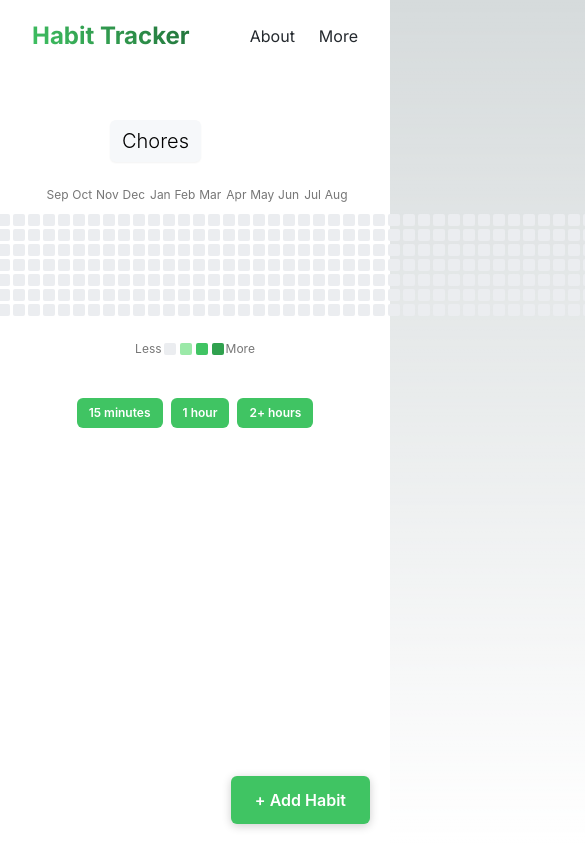
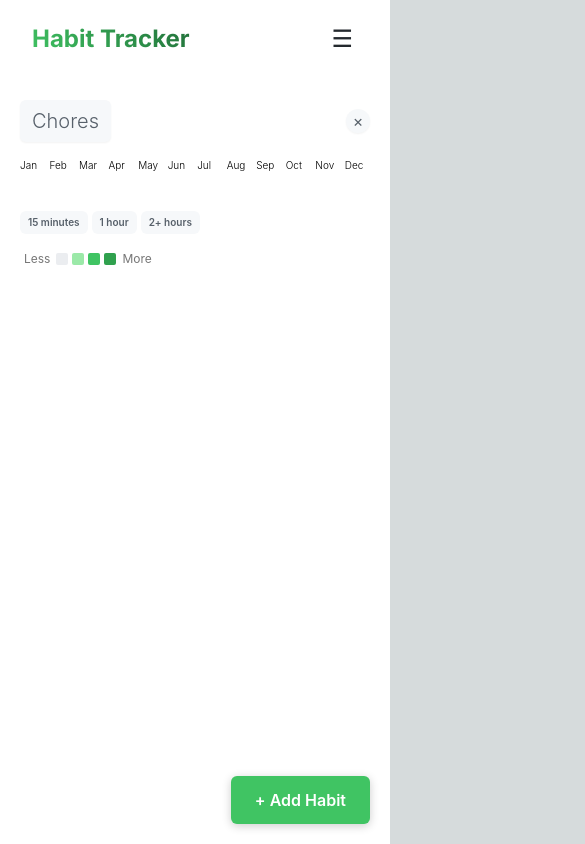
Before and after one commit to leonbubova/github-style-habit-tracker, a Next.js app: page / in a window 390 px wide. Shown: the top 844 px of the page, 585 px wide, since content can reach past the window. Built offline with nearby package versions, Linux system fonts and the light colour scheme.

Commit message:
fix visual for mobile, add burger menu, fix days in a month

```diff
--- /dev/null
+++ b/src/app/components/BurgerMenu.tsx
@@ -0,0 +1,87 @@
+import React, { useState, useEffect, useRef } from 'react';
+
+interface BurgerMenuProps {
+  links: { href: string; text: string }[];
+}
+
+const BurgerMenu: React.FC<BurgerMenuProps> = ({ links }) => {
+  const [isOpen, setIsOpen] = useState(false);
+  const menuRef = useRef<HTMLDivElement>(null);
+
+  const toggleMenu = () => setIsOpen(!isOpen);
+
+  useEffect(() => {
+    const handleClickOutside = (event: MouseEvent) => {
+      if (menuRef.current && !menuRef.current.contains(event.target as Node)) {
+        setIsOpen(false);
+      }
+    };
+
+    document.addEventListener('mousedown', handleClickOutside);
+    return () => {
+      document.removeEventListener('mousedown', handleClickOutside);
+    };
+  }, []);
+
+  return (
+    <div className="burger-menu" ref={menuRef}>
+      <button className="burger-button" onClick={toggleMenu}>
+        ☰
+      </button>
+      {isOpen && (
+        <div className="menu-items">
+          {links.map((link, index) => (
+            <a key={index} href={link.href} onClick={toggleMenu}>
+              {link.text}
+            </a>
+          ))}
+        </div>
+      )}
+
+      <style jsx>{`
+        .burger-menu {
+          display: none;
+        }
+        .burger-button {
+          background: none;
+          border: none;
+          font-size: 24px;
+          cursor: pointer;
+          color: #24292e;
+          padding: 5px;
+        }
+        .menu-items {
+          position: absolute;
+          top: 100%;
+          right: 0;
+          background-color: #ffffff;
+          border: 1px solid #e1e4e8;
+          border-radius: 6px;
+          box-shadow: 0 8px 24px rgba(149,157,165,0.2);
+          padding: 8px 0;
+          min-width: 160px;
+        }
+        .menu-items a {
+          display: block;
+          padding: 8px 16px;
+          color: #24292e;
+          text-decoration: none;
+          transition: background-color 0.2s ease;
+          font-size: 14px;
+        }
+        .menu-items a:hover {
+          background-color: #f6f8fa;
+          color: #40c463;
+        }
+
+        @media (max-width: 768px) {
+          .burger-menu {
+            display: block;
+          }
+        }
+      `}</style>
+    </div>
+  );
+};
+
+export default BurgerMenu;
--- a/src/app/components/ContributionButtons.tsx
+++ b/src/app/components/ContributionButtons.tsx
@@ -1,10 +1,12 @@
-import React from 'react';
+import React from "react";
 
 interface ContributionButtonsProps {
   onContribute: (duration: string) => void;
 }
 
-const ContributionButtons: React.FC<ContributionButtonsProps> = ({ onContribute }) => {
+const ContributionButtons: React.FC<ContributionButtonsProps> = ({
+  onContribute,
+}) => {
   return (
     <div className="button-container">
       <button className="graph-button" onClick={() => onContribute("15")}>
@@ -20,9 +22,7 @@ const ContributionButtons: React.FC<ContributionButtonsProps> = ({ onContribute
       <style jsx>{`
         .button-container {
           display: flex;
-          justify-content: center;
           gap: 8px;
-          margin-top: 40px;
         }
 
         .graph-button {
@@ -32,23 +32,35 @@ const ContributionButtons: React.FC<ContributionButtonsProps> = ({ onContribute
           border: none;
           border-radius: 6px;
           cursor: pointer;
-          transition: background-color 0.2s ease;
-          background-color: #40c463;
-          color: #ffffff;
-          font-family: -apple-system, BlinkMacSystemFont, "Segoe UI",
-            Helvetica, Arial, sans-serif;
+          transition: background-color 0.2s ease, color 0.2s ease;
+          background-color: #f6f8fa;
+          color: #57606a;
+          font-family: -apple-system, BlinkMacSystemFont, "Segoe UI", Helvetica,
+            Arial, sans-serif;
         }
 
         .graph-button:hover {
-          background-color: #2ea44f;
+          background-color: #40c463;
+          color: #ffffff;
         }
 
         .graph-button:active {
-          background-color: #22863a;
+          background-color: #2ea44f;
         }
 
         .graph-button:focus {
           outline: none;
+        }
+
+        @media (max-width: 768px) {
+          .button-container {
+            gap: 4px;
+          }
+
+          .graph-button {
+            padding: 4px 8px;
+            font-size: 10px;
+          }
         }
       `}</style>
     </div>
--- a/src/app/components/HabitTrackerList.tsx
+++ b/src/app/components/HabitTrackerList.tsx
@@ -100,12 +100,6 @@ const HabitTrackerList: React.FC = () => {
     <div className="habit-tracker-list">
       {trackers.map((tracker) => (
         <div key={tracker.id} className="tracker-container">
-          <button
-            className="delete-tracker-button"
-            onClick={() => deleteTracker(tracker.id)}
-          >
-            ×
-          </button>
           <ContributionGraph
             contributions={tracker.contributions}
             onAddContribution={(duration) =>
@@ -115,6 +109,7 @@ const HabitTrackerList: React.FC = () => {
             onTitleChange={(newTitle) =>
               updateTrackerTitle(tracker.id, newTitle)
             }
+            onDelete={() => deleteTracker(tracker.id)}
           />
         </div>
       ))}
@@ -127,37 +122,17 @@ const HabitTrackerList: React.FC = () => {
           display: flex;
           flex-direction: column;
           align-items: center;
-          gap: 60px;
+          gap: 80px;
           padding: 20px;
+        }
+        @media (max-width: 768px) {
+          .habit-tracker-list {
+            gap: 48px;
+          }
         }
         .tracker-container {
           position: relative;
           width: 100%;
-        }
-        .delete-tracker-button {
-          position: absolute;
-          top: 24px;
-          right: 465px;
-          width: 24px;
-          height: 24px;
-          border-radius: 50%;
-          background-color: #f6f8fa;
-          color: #57606a;
-          border: none;
-          font-size: 16px;
-          line-height: 1;
-          cursor: pointer;
-          display: flex;
-          justify-content: center;
-          align-items: center;
-          transition: all 0.2s ease;
-          z-index: 10;
-          box-shadow: 0 1px 2px rgba(0, 0, 0, 0.05);
-        }
-        .delete-tracker-button:hover {
-          background-color: #f3f4f6;
-          transform: translateY(-1px);
-          box-shadow: 0 2px 4px rgba(0, 0, 0, 0.1);
         }
         .add-tracker-button {
           position: fixed;
--- a/src/app/components/Legend.tsx
+++ b/src/app/components/Legend.tsx
@@ -21,8 +21,6 @@ const Legend: React.FC<LegendProps> = ({ getColor }) => {
         .legend {
           display: flex;
           align-items: center;
-          justify-content: flex-end;
-          margin-top: 24px;
           font-size: 12px;
           color: #767676;
         }
@@ -32,6 +30,9 @@ const Legend: React.FC<LegendProps> = ({ getColor }) => {
           margin: 0 2px;
           border-radius: 2px;
         }
+        .legend-label {
+          margin: 0 4px;
+        }
       `}</style>
     </div>
   );
--- /dev/null
+++ b/src/app/components/MonthGrid.tsx
@@ -0,0 +1,89 @@
+import React from "react";
+
+interface Day {
+  date: string;
+  duration: string;
+}
+
+interface MonthGridProps {
+  month: string;
+  days: Day[];
+  getColor: (duration: string) => string;
+}
+
+const MonthGrid: React.FC<MonthGridProps> = ({ month, days, getColor }) => {
+  const firstDate = new Date(days[0].date);
+  const firstDayOfMonth = firstDate.getDay();
+  const lastDate = new Date(days[days.length - 1].date);
+  const lastDayOfMonth = lastDate.getDay();
+  const weeksInMonth = Math.ceil((days.length + firstDayOfMonth) / 7);
+
+  return (
+    <div className="month-grid">
+      <h3 className="month-label">{month}</h3>
+      <div className="grid">
+        {Array.from({ length: weeksInMonth }).map((_, weekIndex) => (
+          <div key={weekIndex} className="week">
+            {Array.from({ length: 7 }).map((_, dayIndex) => {
+              const dayNumber = weekIndex * 7 + dayIndex - firstDayOfMonth;
+              const isValidDay = dayNumber >= 0 && dayNumber < days.length;
+              const day = isValidDay ? days[dayNumber] : null;
+              const isLastWeek = weekIndex === weeksInMonth - 1;
+              const shouldRender =
+                !isLastWeek || (isLastWeek && dayIndex <= lastDayOfMonth);
+
+              return shouldRender ? (
+                <div
+                  key={dayIndex}
+                  className={`day ${day ? "filled" : "empty"}`}
+                  style={{
+                    backgroundColor: day
+                      ? getColor(day.duration)
+                      : "transparent",
+                  }}
+                  title={day ? `${day.date}: ${day.duration} minutes` : ""}
+                ></div>
+              ) : null;
+            })}
+          </div>
+        ))}
+      </div>
+
+      <style jsx>{`
+        .month-grid {
+          padding: 0;
+          width: calc(100% / 12 - 4px); // Distribute evenly across 12 months
+          min-width: 60px; // Adjust this value as needed
+        }
+        .month-label {
+          font-size: 10px;
+          font-weight: 300; // Changed from 600 to 300 for a slimmer style
+          color: #8b949e; // Changed to a more gray color
+          margin-bottom: 4px; // Increased from 1px to 4px for more spacing
+        }
+        .grid {
+          display: flex;
+          gap: 1px;
+        }
+        .week {
+          display: flex;
+          flex-direction: column;
+          gap: 1px;
+        }
+        .day {
+          width: 10px; // Slightly smaller to fit better
+          height: 10px;
+          border-radius: 1.5px;
+        }
+        .day.empty {
+          background-color: transparent;
+        }
+        .day.filled {
+          border: none;
+        }
+      `}</style>
+    </div>
+  );
+};
+
+export default MonthGrid;
--- a/src/app/components/Navbar.tsx
+++ b/src/app/components/Navbar.tsx
@@ -1,14 +1,24 @@
 "use client";
 import React from "react";
+import BurgerMenu from "./BurgerMenu";
 
 const Navbar: React.FC = () => {
+  const links = [
+    { href: "#about", text: "About" },
+    { href: "#more", text: "More" },
+  ];
+
   return (
     <nav className="navbar">
       <div className="navbar-title">Habit Tracker</div>
       <div className="navbar-links">
-        <a href="#about">About</a>
-        <a href="#more">More</a>
+        {links.map((link, index) => (
+          <a key={index} href={link.href}>
+            {link.text}
+          </a>
+        ))}
       </div>
+      <BurgerMenu links={links} />
 
       <style jsx>{`
         .navbar {
@@ -23,7 +33,6 @@ const Navbar: React.FC = () => {
           left: 0;
           right: 0;
           z-index: 1000;
-          box-shadow: none; // Remove the shadow
         }
         .navbar-title {
           font-size: 1.5rem;
@@ -34,21 +43,27 @@ const Navbar: React.FC = () => {
         }
         .navbar-links {
           display: flex;
-          gap: 1.5rem; // Increase gap between links
+          gap: 1.5rem;
         }
         .navbar-links a {
           color: #24292e;
           text-decoration: none;
           transition: all 0.3s ease;
-          padding: 0.5rem 0; // Remove horizontal padding
-          border: none; // Remove border
-          border-radius: 0; // Remove border-radius
+          padding: 0.5rem 0;
+          border: none;
+          border-radius: 0;
           font-weight: 500;
         }
         .navbar-links a:hover {
           color: #40c463;
-          background-color: transparent; // Remove background color on hover
-          border-bottom: 2px solid #40c463; // Add underline effect on hover
+          background-color: transparent;
+          border-bottom: 2px solid #40c463;
+        }
+
+        @media (max-width: 768px) {
+          .navbar-links {
+            display: none;
+          }
         }
       `}</style>
     </nav>
--- a/src/app/components/habit-tracker.tsx
+++ b/src/app/components/habit-tracker.tsx
@@ -4,6 +4,7 @@ import confetti from "canvas-confetti";
 import Legend from "./Legend";
 import ContributionButtons from "./ContributionButtons";
 import { useState } from "react";
+import MonthGrid from "./MonthGrid";
 
 // File: components/ContributionGraph.tsx
 
@@ -17,13 +18,15 @@ interface ContributionGraphProps {
   onAddContribution: (duration: string) => void;
   title: string;
   onTitleChange: (newTitle: string) => void;
+  onDelete: () => void;
 }
 
 const ContributionGraph: React.FC<ContributionGraphProps> = ({
   contributions,
   onAddContribution,
-  title = "",  // Provide a default value
+  title = "",
   onTitleChange,
+  onDelete,
 }) => {
   const [isEditing, setIsEditing] = useState(false);
   const [tempTitle, setTempTitle] = useState(title);
@@ -33,18 +36,18 @@ const ContributionGraph: React.FC<ContributionGraphProps> = ({
   const totalWeeks = 53;
 
   const getColor = (duration: string) => {
-    if (duration === '') return "#ebedf0";
-    if (duration === '15') return "#9be9a8";
-    if (duration === '60') return "#40c463";
-    if (duration === '120+') return "#30a14e";
+    if (duration === "") return "#ebedf0";
+    if (duration === "15") return "#9be9a8";
+    if (duration === "60") return "#40c463";
+    if (duration === "120+") return "#30a14e";
     return "#ebedf0";
   };
 
   const generateDates = () => {
     const dates = [];
     const startDate = new Date(currentDate);
-    startDate.setDate(startDate.getDate() - 365); // Start from 51 weeks ago
-    startDate.setDate(startDate.getDate() - startDate.getDay()); // Adjust to start on Sunday
+    startDate.setDate(startDate.getDate() - 365);
+    startDate.setDate(startDate.getDate() - startDate.getDay());
 
     for (let week = 0; week < totalWeeks; week++) {
       for (let day = 0; day < 7; day++) {
@@ -122,9 +125,42 @@ const ContributionGraph: React.FC<ContributionGraphProps> = ({
     }
   };
 
+  const generateMonthData = () => {
+    const monthData: Array<{
+      name: string;
+      days: Array<{ date: string; duration: string }>;
+    }> = [];
+    const currentDate = new Date();
+    const currentYear = currentDate.getFullYear();
+
+    for (let month = 0; month < 12; month++) {
+      const startDate = new Date(currentYear, month, 2);
+      const endDate = new Date(currentYear, month + 1, 1); // Last day of the current month
+
+      monthData[month] = {
+        name: months[month],
+        days: [],
+      };
+
+      for (let d = startDate; d <= endDate; d.setDate(d.getDate() + 1)) {
+        const dateString = d.toISOString().slice(0, 10);
+        const contribution = contributions.find((c) => c.date === dateString);
+        monthData[month].days.push({
+          date: dateString,
+          duration: contribution ? contribution.duration : "",
+        });
+      }
+    }
+
+    return monthData;
+  };
+
+  const monthData = generateMonthData();
+
   return (
     <div className="contribution-graph-container">
       <div className="contribution-graph">
+        <div className="header">
           <h1
             className={`title ${isEditing ? "editing" : ""}`}
             onClick={handleTitleClick}
@@ -142,51 +178,24 @@ const ContributionGraph: React.FC<ContributionGraphProps> = ({
               title
             )}
           </h1>
-        <div className="months">
-          {months.map(
-            (month) =>
-              monthPositions[month] !== undefined && (
-                <div
-                  key={month}
-                  className="month-label"
-                  style={{ gridColumn: monthPositions[month] + 2 }}
-                >
-                  {month}
+          <button className="delete-tracker-button" onClick={onDelete}>
+            ×
+          </button>
         </div>
-              )
-          )}
+        <div className="months-row">
+          {monthData.map((month, index) => (
+            <MonthGrid
+              key={month.name}
+              month={month.name}
+              days={month.days}
+              getColor={getColor}
+            />
+          ))}
         </div>
-        <div className="graph-container">
-          <div className="weekdays">
-            <div className="weekday-label">Mon</div>
-            <div className="weekday-label">Wed</div>
-            <div className="weekday-label">Fri</div>
+        <div className="bottom-row">
+          <ContributionButtons onContribute={handleContribution} />
+          <Legend getColor={getColor} />
         </div>
-          <div className="grid">
-            {allDates.map((date, index) => {
-              const dateString = date.toISOString().slice(0, 10);
-              const contribution = contributions.find(
-                (c) => c.date === dateString
-              );
-              const duration = contribution ? contribution.duration : '';
-
-              return (
-                <div
-                  key={dateString}
-                  className="day"
-                  style={{
-                    backgroundColor: getColor(duration),
-                    gridColumn: Math.floor(index / 7) + 1,
-                    gridRow: (index % 7) + 1,
-                  }}
-                  title={`${dateString}: ${duration} minutes`}
-                ></div>
-              );
-            })}
-          </div>
-        </div>
-        <Legend getColor={getColor} />
-        <ContributionButtons onContribute={handleContribution} />
       </div>
 
       <style jsx>{`
@@ -194,7 +203,6 @@ const ContributionGraph: React.FC<ContributionGraphProps> = ({
           display: flex;
           justify-content: center;
           align-items: center;
-          padding: 20px;
           position: relative;
         }
         .contribution-graph {
@@ -204,115 +212,39 @@ const ContributionGraph: React.FC<ContributionGraphProps> = ({
           width: 100%;
           display: flex;
           flex-direction: column;
+          align-items: stretch;
+        }
+        .header {
+          display: flex;
+          justify-content: space-between;
           align-items: center;
+          margin-bottom: 16px;
         }
-        .months {
-          display: grid;
-          grid-template-columns: repeat(52, 0.6fr);
-          margin-bottom: 10px;
-          margin-left: 4px;
-        }
-        .month-label {
-          font-size: 12px;
-          color: #767676;
-          grid-row: 1;
-          text-align: left;
-        }
-        .graph-container {
-          display: flex;
-        }
-        .weekdays {
-          display: flex;
-          flex-direction: column;
-          justify-content: space-between;
-          padding-top: 15px;
-          padding-bottom: 15px;
-        }
-        .weekday-label {
-          font-size: 12px;
-          color: #767676;
-          text-align: right;
-          padding-right: 4px;
-          margin-right: 8px;
-          height: 15px;
-          line-height: 15px;
-        }
-        .grid {
-          display: grid;
-          grid-template-columns: repeat(53, 1fr);
-          grid-template-rows: repeat(7, 1fr);
-          gap: 3px;
-        }
-        .day {
-          width: 12px;
-          height: 12px;
-          border-radius: 2px;
-        }
-
-        .button-container {
-          display: flex;
-          justify-content: center;
-          gap: 8px;
-          margin-top: 40px; // Increased from 24px
-        }
-
-        .graph-button {
-          padding: 6px 12px;
-          font-size: 12px;
-          font-weight: 600;
-          border: none;
-          border-radius: 6px;
-          cursor: pointer;
-          transition: background-color 0.2s ease;
-          background-color: #40c463;
-          color: #ffffff;
-          font-family: -apple-system, BlinkMacSystemFont, "Segoe UI", Helvetica,
-            Arial, sans-serif;
-        }
-
-        .graph-button:hover {
-          background-color: #2ea44f;
-        }
-
-        .graph-button:active {
-          background-color: #22863a;
-        }
-
-        .graph-button:focus {
-          outline: none;
-        }
-
         .title {
           font-size: 20px;
-          font-weight: 300; // Changed from 400 to 300 for a slimmer font
+          font-weight: 300;
           color: #57606a;
-          margin-bottom: 24px;
-          margin-left: 70px;
           cursor: pointer;
           border-radius: 6px;
           padding: 6px 12px;
           transition: all 0.2s ease;
-          align-self: flex-start;
-          width: auto;
           background-color: #f6f8fa;
           box-shadow: 0 1px 2px rgba(0, 0, 0, 0.05);
+          margin: 0;
         }
-
         .title:hover {
           transform: translateY(-1px);
           box-shadow: 0 2px 4px rgba(0, 0, 0, 0.1);
           background-color: #f3f4f6;
         }
-
         .title.editing {
           background-color: #ffffff;
           box-shadow: 0 0 0 1px rgb(235, 237, 240), 0 2px 4px rgba(0, 0, 0, 0.1);
           border: none;
         }
-
         .title input {
           font-size: 20px;
-          font-weight: 300; // Changed from 400 to 300 for a slimmer font
+          font-weight: 300;
           color: #57606a;
           background: none;
           border: none;
@@ -320,9 +252,47 @@ const ContributionGraph: React.FC<ContributionGraphProps> = ({
           width: 100%;
           font-family: inherit;
         }
+        .delete-tracker-button {
+          width: 24px;
+          height: 24px;
+          border-radius: 50%;
+          background-color: #f6f8fa;
+          color: #57606a;
+          border: none;
+          font-size: 16px;
+          line-height: 1;
+          cursor: pointer;
+          display: flex;
+          justify-content: center;
+          align-items: center;
+          transition: all 0.2s ease;
+          box-shadow: 0 1px 2px rgba(0, 0, 0, 0.05);
+        }
+        .delete-tracker-button:hover {
+          background-color: #f3f4f6;
+          transform: translateY(-1px);
+          box-shadow: 0 2px 4px rgba(0, 0, 0, 0.1);
+        }
+        .months-row {
+          display: flex;
+          flex-direction: row;
+          justify-content: space-between;
+          width: 100%;
+          overflow-x: auto;
+          padding-bottom: 16px;
+        }
+        .bottom-row {
+          display: flex;
+          justify-content: space-between;
+          align-items: center;
+          margin-top: 16px;
+        }
 
-        .title input:focus {
-          outline: none; // Remove focus outline
+        @media (max-width: 768px) {
+          .bottom-row {
+            flex-direction: column;
+            align-items: flex-start;
+            gap: 16px;
           }
       `}</style>
     </div>
```
Lines whose indentation alone changed are shown as unchanged.
